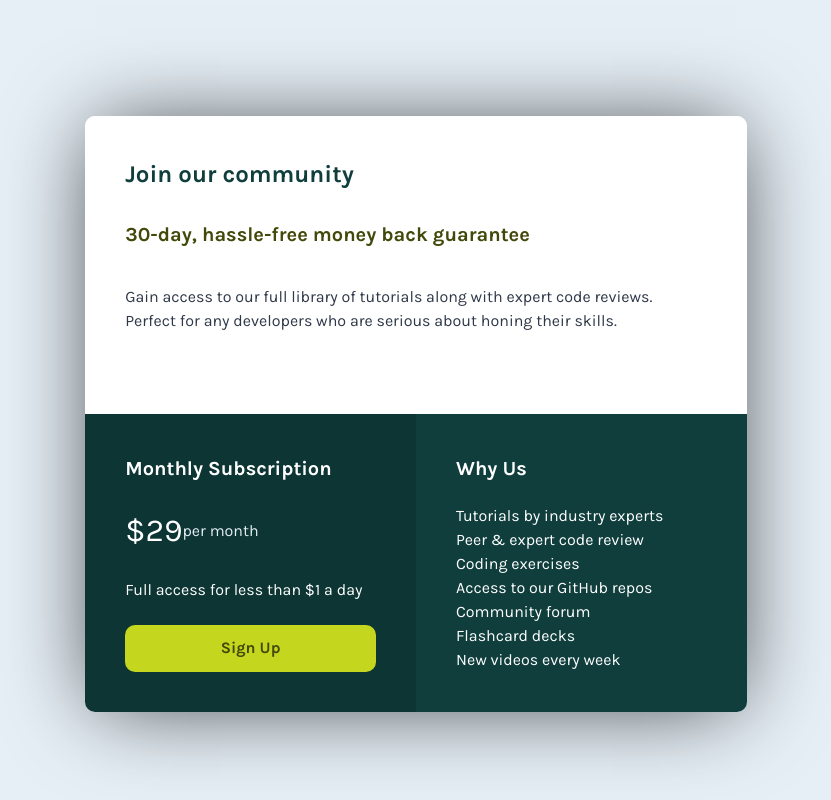
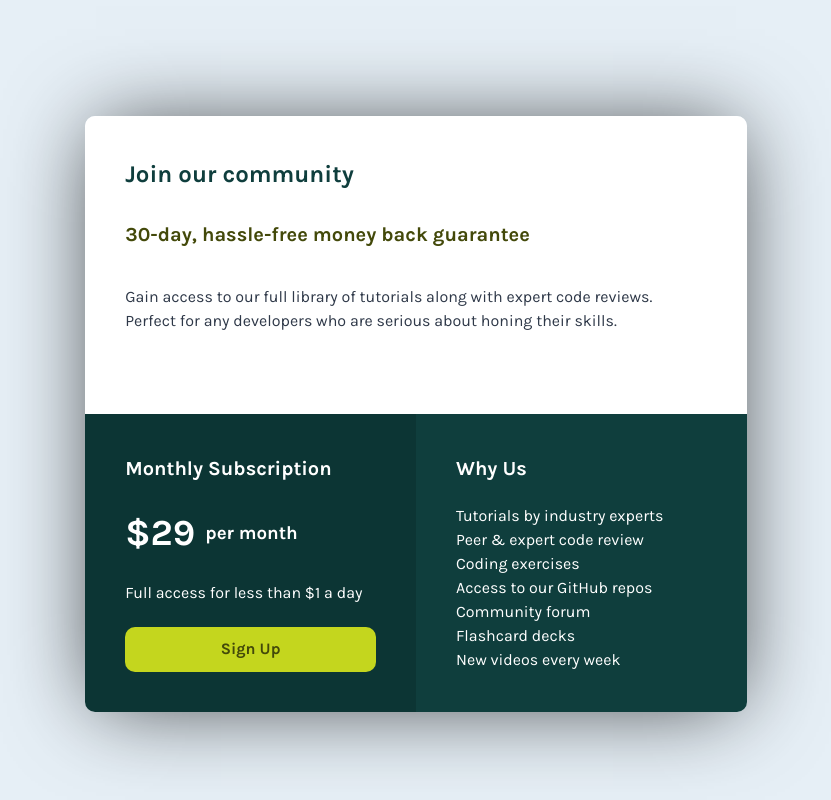
Before and after one commit to JammiM/single-price-grid-component, a React (Vite) app: page / in a window 1280 px wide. Shown: the whole page, without its empty margins (224-1055 px from the left). Built offline with nearby package versions, Linux system fonts and the light colour scheme.

Commit message:
Simplified an alignment issue with Flexbox

```diff
--- a/src/components/SinglePriceGrid.css
+++ b/src/components/SinglePriceGrid.css
@@ -59,13 +59,15 @@
   font-size: var(--fs-sub-heading);
 }
 
-.sign-up__pricing > * {
-  vertical-align: middle;
+.sign-up__pricing h3 {
+  display: flex;
+  align-items: center;
+  gap: var(--ten-units);
 }
 
-.sign-up__pricing-cost {
-  display: inline-block;
-  font-size: 2em;
+.sign-up__pricing h3 span {
+  font-size: 2.3rem;
+  font-weight: 700;
 }
 
 .sign-up__pricing-month {
--- a/src/components/SinglePriceGrid.jsx
+++ b/src/components/SinglePriceGrid.jsx
@@ -18,8 +18,9 @@ const SinglePriceGrid = () => {
       <section className="sign-up section_container">
         <h2 className="sign-up__heading">Monthly Subscription</h2>
         <div className="sign-up__pricing">
-          <p className="sign-up__pricing-cost">&#36;29</p>
-          <span className="sign-up__pricing-month">per month</span>
+          <h3>
+            <span>&#36;29</span> per month
+          </h3>
         </div>
         <p className="sign-up__description">
           Full access for less than &#36;1 a day
```
